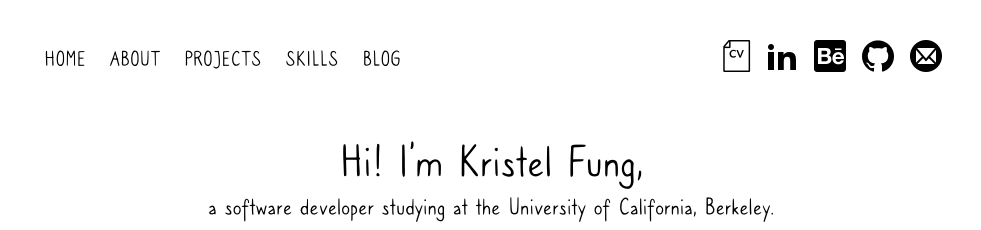
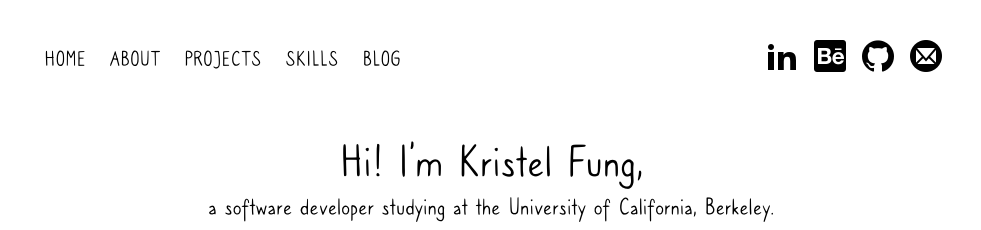
Before and after one commit to kristelfung/bullet-journal, a Jekyll site: the page built from index.md, in a window 1280 px wide. Shown: the top 230 px of the page, without its empty margins (149-1130 px from the left). Built offline with Jekyll 4.4.1, drawn with Linux system fonts in a browser that asks for light colours; some web fonts are replaced; a script that is not in the unit is left out.

```diff
--- a/_includes/navbar.html
+++ b/_includes/navbar.html
@@ -11,9 +11,9 @@
             {% endfor %}
         </div>
         <div class="column navbar__right">
-            <a href="/assets/files/kristel-fung-resume.pdf">
+            <!-- <a href="/assets/files/kristel-fung-resume.pdf">
                 <span class="icon-cv"></span>
-            </a>
+            </a> -->
             <a href="https://www.linkedin.com/in/{{site.linkedin_username}}/">
                 <span class="icon-linkedin2"></span>
             </a>
```
